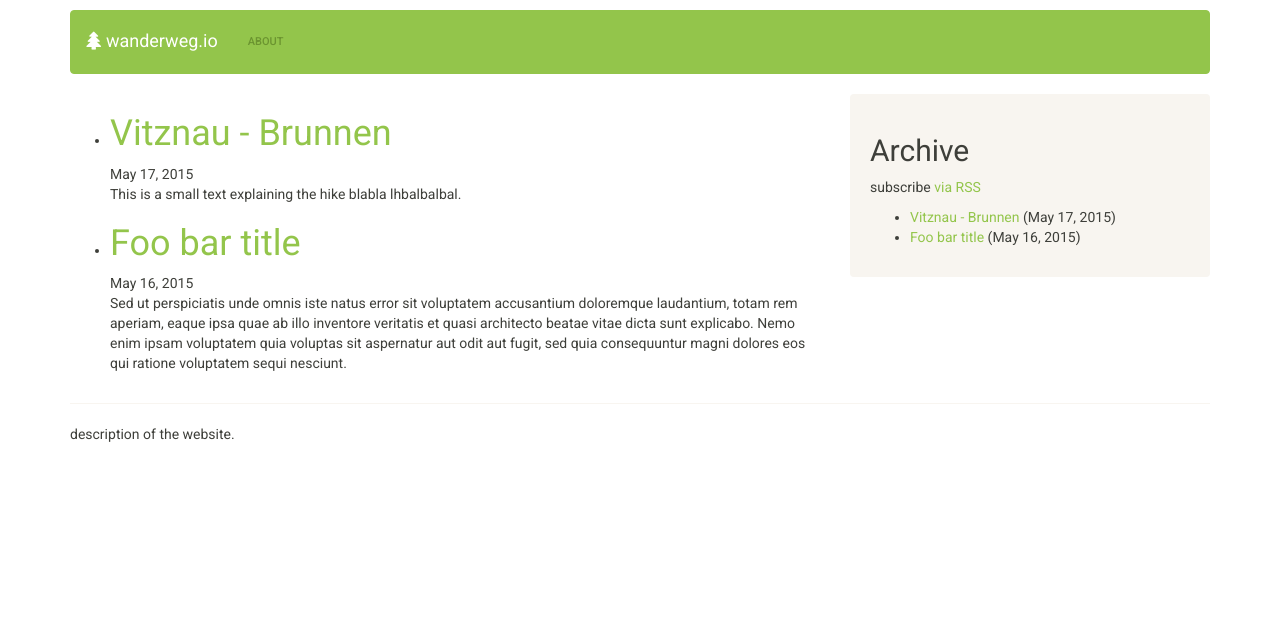
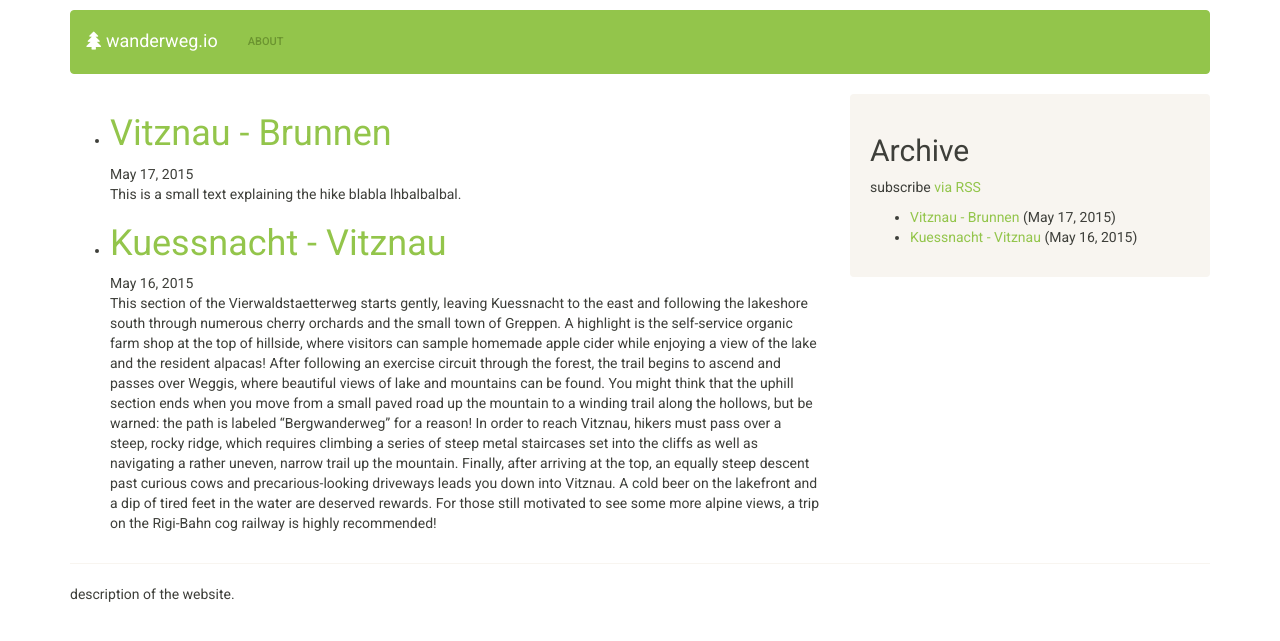
Before and after one commit to loopasam/wanderweg, a Jekyll site: the page built from index.html, in a window 1280 px wide. Shown: the top 641 px of the page. Built offline with Jekyll 4.4.1, drawn with Linux system fonts in a browser that asks for light colours; the list of posts is cut into pages by our own code.

Commit message:
Added description text to the Kuessnacht-Vitznau entry

```diff
--- a/_posts/2015-05-16-vitznau.markdown
+++ b/_posts/2015-05-16-vitznau.markdown
@@ -1,6 +1,6 @@
 ---
 layout: post
-title:  "Foo  bar title"
+title:  "Kuessnacht - Vitznau"
 date:   2015-05-16 12:40:24
 length:   15.32km
 time_total:   5h02'06''
@@ -15,6 +15,4 @@ picture_2_thumb:   https://www.dropbox.com/s/pg65v1p26rdo0dd/2015-05-14%2016.03.
 picture_3:   https://www.dropbox.com/s/euxnh10a6tyz7c3/2015-05-14%2016.13.08.jpg?dl=1
 picture_3_thumb:   https://www.dropbox.com/s/vcr6j2ejpupniga/2015-05-14%2016.13.08-thumb.jpg?dl=1
 ---
-Sed ut perspiciatis unde omnis iste natus error sit voluptatem accusantium doloremque laudantium, totam rem aperiam, eaque ipsa quae ab illo inventore veritatis et quasi architecto beatae vitae dicta sunt explicabo. Nemo enim ipsam voluptatem quia voluptas sit aspernatur aut odit aut fugit, sed quia consequuntur magni dolores eos qui ratione voluptatem sequi nesciunt.
-
-Neque porro quisquam est, qui dolorem ipsum quia dolor sit amet, consectetur, adipisci velit, sed quia non numquam eius modi tempora incidunt ut labore et dolore magnam aliquam quaerat voluptatem. Ut enim ad minima veniam, quis nostrum exercitationem ullam corporis suscipit laboriosam, nisi ut aliquid ex ea commodi consequatur? Quis autem vel eum iure reprehenderit qui in ea voluptate velit esse quam nihil molestiae consequatur, vel illum qui dolorem eum fugiat quo voluptas nulla pariatur?
+This section of the Vierwaldstaetterweg starts gently, leaving Kuessnacht to the east and following the lakeshore south through numerous cherry orchards and the small town of Greppen. A highlight is the self-service organic farm shop at the top of hillside, where visitors can sample homemade apple cider while enjoying a view of the lake and the resident alpacas! After following an exercise circuit through the forest, the trail begins to ascend and passes over Weggis, where beautiful views of lake and mountains can be found. You might think that the uphill section ends when you move from a small paved road up the mountain to a winding trail along the hollows, but be warned: the path is labeled "Bergwanderweg" for a reason! In order to reach Vitznau, hikers must pass over a steep, rocky ridge, which requires climbing a series of steep metal staircases set into the cliffs as well as navigating a rather uneven, narrow trail up the mountain. Finally, after arriving at the top, an equally steep descent past curious cows and precarious-looking driveways leads you down into Vitznau. A cold beer on the lakefront and a dip of tired feet in the water are deserved rewards. For those still motivated to see some more alpine views, a trip on the Rigi-Bahn cog railway is highly recommended!
```
